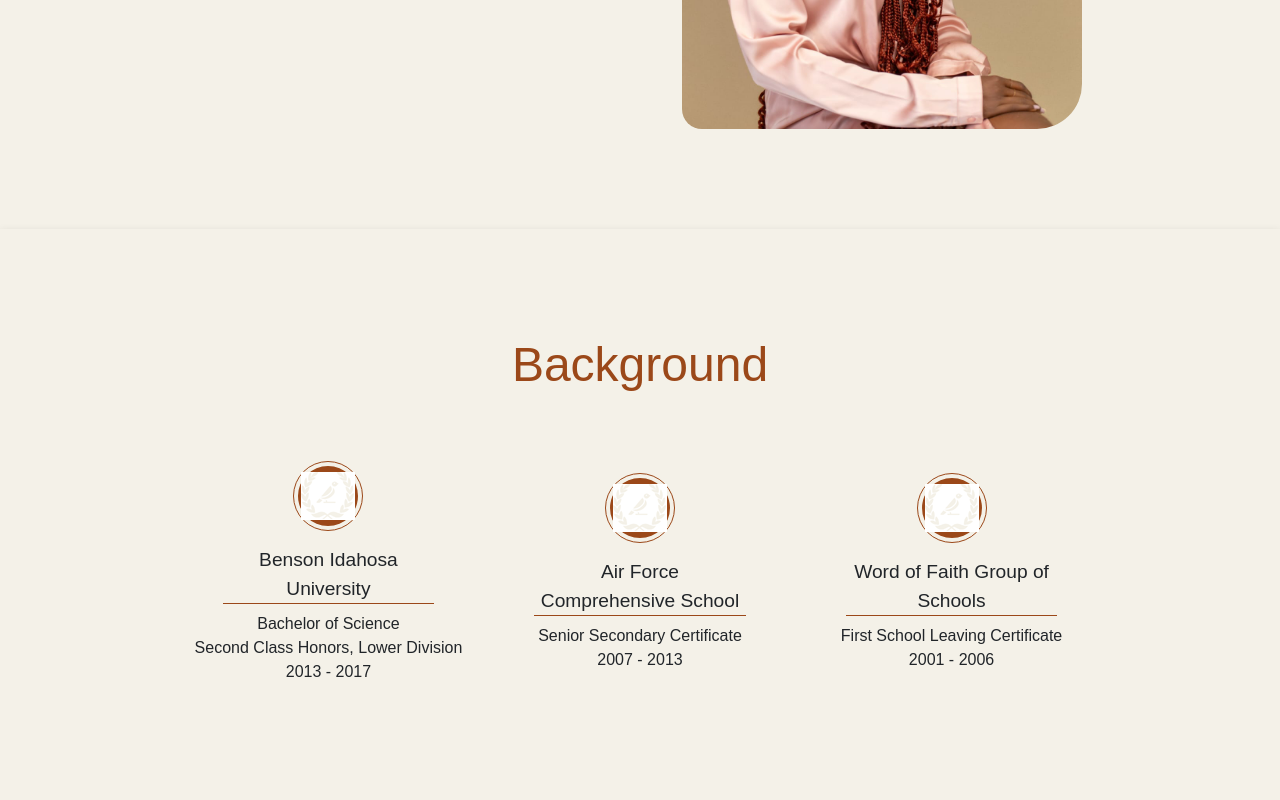
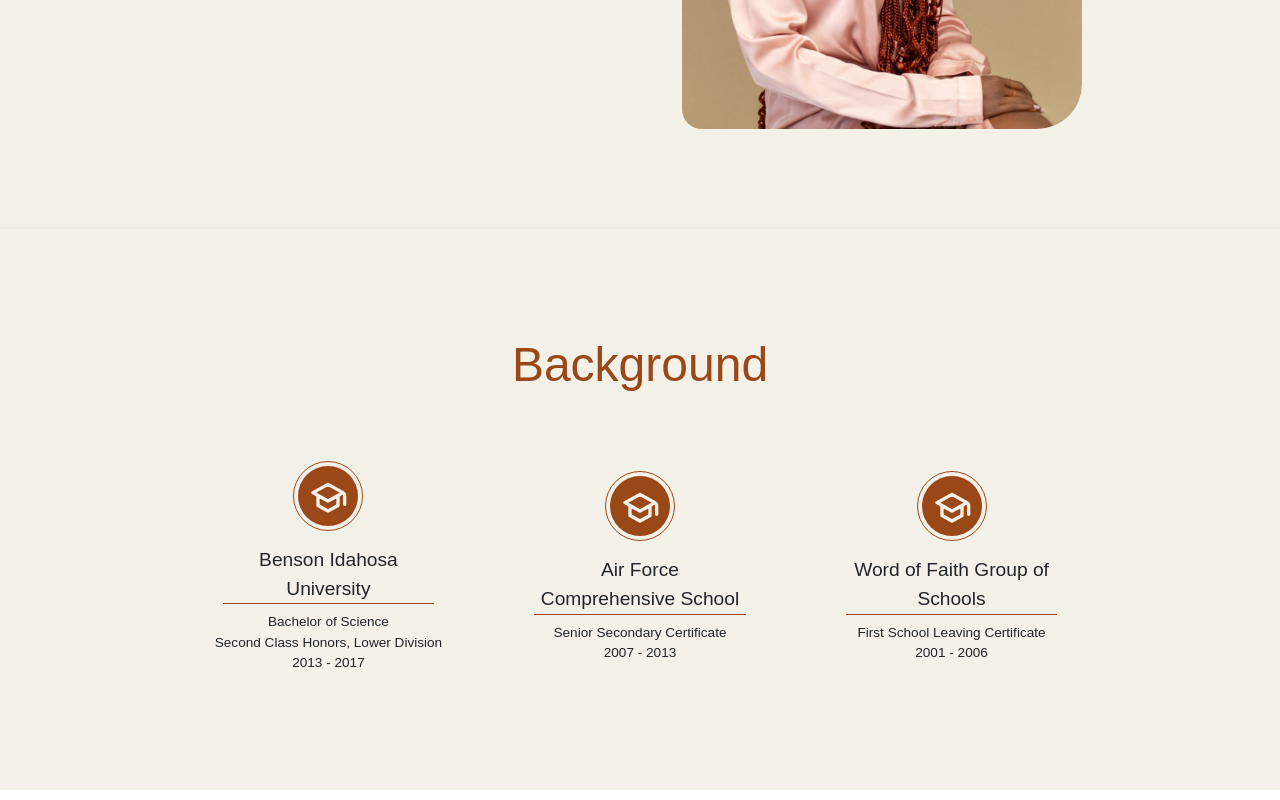
Before and after one commit to Ruthiejayjay/joy-portfolio, a Next.js app: page / in a window 1280 px wide. Shown: the part 1022-1822 px from the top of the page. Built offline with nearby package versions, Linux system fonts and the light colour scheme; a web font is replaced by a local one.

Commit message:
update svg image on background section

```diff
--- a/src/components/EducationBackground/Index.tsx
+++ b/src/components/EducationBackground/Index.tsx
@@ -21,7 +21,29 @@ export default function EducationalBackground() {
           <div className={styles.degree}>
             <div className={styles.imgBoxOutline}>
               <div className={styles.imgBox}>
-                <Image src={SchoolImg} alt="" />
+                <svg
+                  viewBox="0 0 24 24"
+                  fill="none"
+                  xmlns="http://www.w3.org/2000/svg"
+                  className={styles.icon}
+                >
+                  <g id="SVGRepo_bgCarrier" stroke-width="0"></g>
+                  <g
+                    id="SVGRepo_tracerCarrier"
+                    stroke-linecap="round"
+                    stroke-linejoin="round"
+                  ></g>
+                  <g id="SVGRepo_iconCarrier">
+                    {" "}
+                    <path
+                      d="M21 10L12 5L3 10L6 11.6667M21 10L18 11.6667M21 10V10C21.6129 10.3064 22 10.9328 22 11.618V16.9998M6 11.6667L12 15L18 11.6667M6 11.6667V17.6667L12 21L18 17.6667L18 11.6667"
+                      stroke="#f4f1e8"
+                      stroke-width="2"
+                      stroke-linecap="round"
+                      stroke-linejoin="round"
+                    ></path>{" "}
+                  </g>
+                </svg>
               </div>
             </div>
             <h4 className={styles.title}>Benson Idahosa University</h4>
@@ -34,7 +56,29 @@ export default function EducationalBackground() {
           <div className={styles.degree}>
             <div className={styles.imgBoxOutline}>
               <div className={styles.imgBox}>
-                <Image src={SchoolImg} alt="" />
+                <svg
+                  viewBox="0 0 24 24"
+                  fill="none"
+                  xmlns="http://www.w3.org/2000/svg"
+                  className={styles.icon}
+                >
+                  <g id="SVGRepo_bgCarrier" stroke-width="0"></g>
+                  <g
+                    id="SVGRepo_tracerCarrier"
+                    stroke-linecap="round"
+                    stroke-linejoin="round"
+                  ></g>
+                  <g id="SVGRepo_iconCarrier">
+                    {" "}
+                    <path
+                      d="M21 10L12 5L3 10L6 11.6667M21 10L18 11.6667M21 10V10C21.6129 10.3064 22 10.9328 22 11.618V16.9998M6 11.6667L12 15L18 11.6667M6 11.6667V17.6667L12 21L18 17.6667L18 11.6667"
+                      stroke="#f4f1e8"
+                      stroke-width="2"
+                      stroke-linecap="round"
+                      stroke-linejoin="round"
+                    ></path>{" "}
+                  </g>
+                </svg>
               </div>
             </div>
             <h4 className={styles.title}>Air Force Comprehensive School</h4>
@@ -47,7 +91,29 @@ export default function EducationalBackground() {
           <div className={styles.degree}>
             <div className={styles.imgBoxOutline}>
               <div className={styles.imgBox}>
-                <Image src={SchoolImg} alt="" />
+                <svg
+                  viewBox="0 0 24 24"
+                  fill="none"
+                  xmlns="http://www.w3.org/2000/svg"
+                  className={styles.icon}
+                >
+                  <g id="SVGRepo_bgCarrier" stroke-width="0"></g>
+                  <g
+                    id="SVGRepo_tracerCarrier"
+                    stroke-linecap="round"
+                    stroke-linejoin="round"
+                  ></g>
+                  <g id="SVGRepo_iconCarrier">
+                    {" "}
+                    <path
+                      d="M21 10L12 5L3 10L6 11.6667M21 10L18 11.6667M21 10V10C21.6129 10.3064 22 10.9328 22 11.618V16.9998M6 11.6667L12 15L18 11.6667M6 11.6667V17.6667L12 21L18 17.6667L18 11.6667"
+                      stroke="#f4f1e8"
+                      stroke-width="2"
+                      stroke-linecap="round"
+                      stroke-linejoin="round"
+                    ></path>{" "}
+                  </g>
+                </svg>
               </div>
             </div>
             <h4 className={styles.title}>Word of Faith Group of Schools</h4>
--- a/src/components/EducationBackground/styles.module.scss
+++ b/src/components/EducationBackground/styles.module.scss
@@ -51,6 +51,11 @@
             display: flex;
             justify-content: center;
             align-items: center;
+
+            .icon {
+              width: 40px;
+              stroke: #f4f1e8;
+            }
           }
         }
 
@@ -67,6 +72,7 @@
           display: flex;
           flex-direction: column;
           text-align: center;
+          font-size: 0.85rem;
         }
       }
     }
```
Also changed, not shown: src/assets/icons/school.svg (added), src/assets/vectors/school.svg (added).
